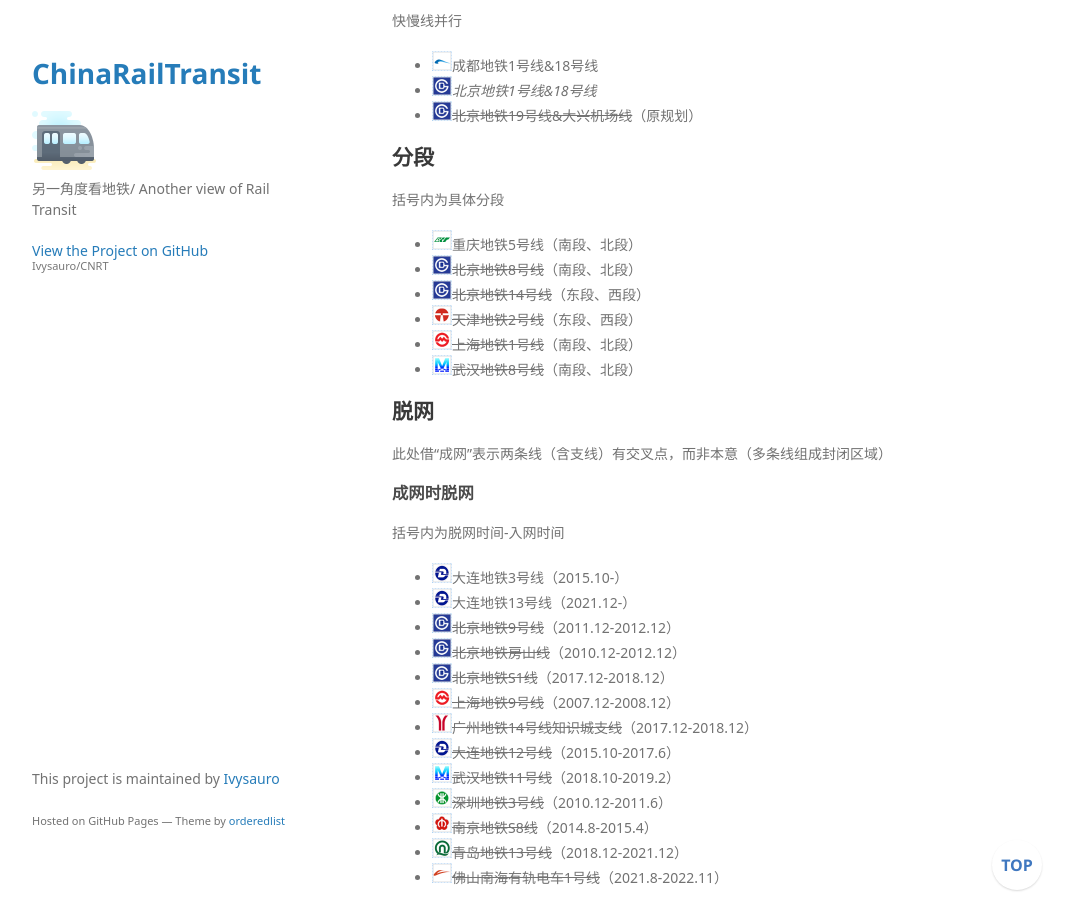
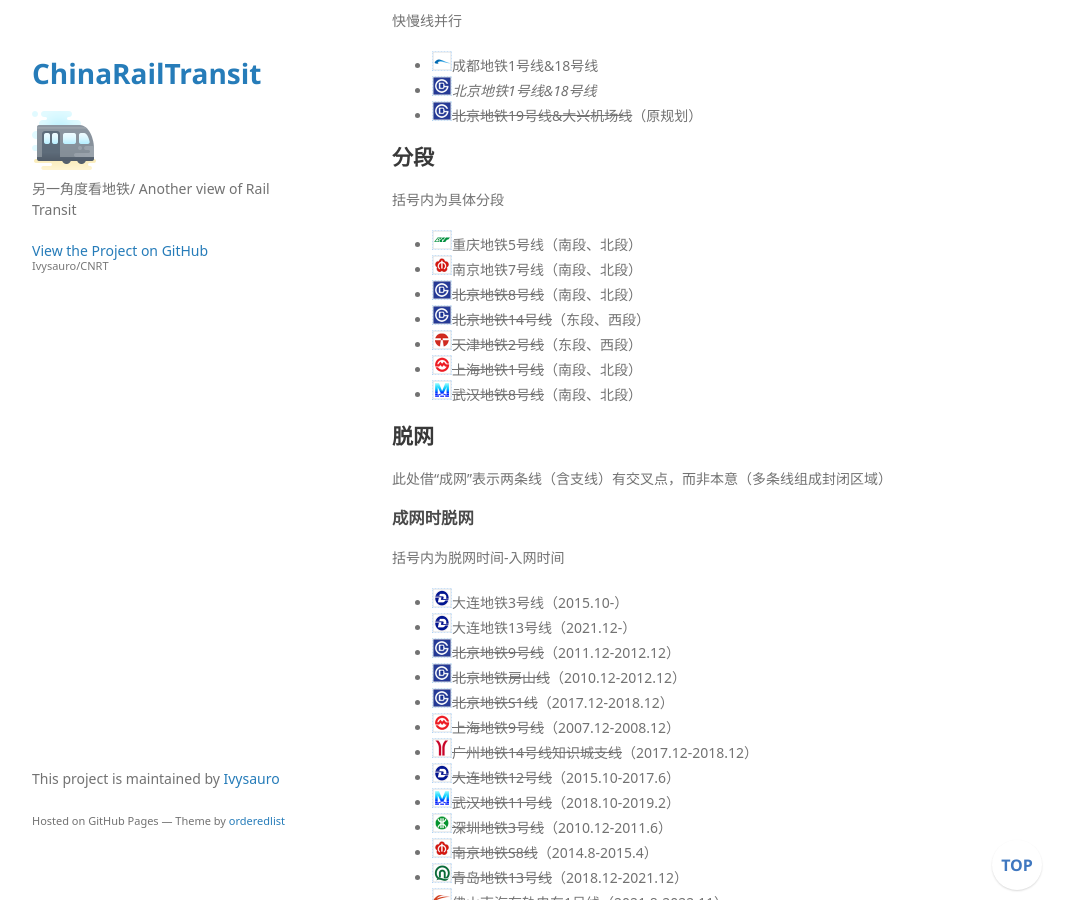
Before and after one commit to Ivysauro/CNRT, a Jekyll site: the page built from data/SpOp.md, in a window 1280 px wide and 900 px high, scrolled down 5101 px. Shown: the whole window, without its empty margins (178-1249 px from the left). Built offline with Jekyll 4.4.1, drawn with Linux system fonts in a browser that asks for light colours; some web fonts are replaced; our own code applies the rules of GitHub Pages for plain Markdown files; a script that is not in the unit is left out.

Commit message:
🚇更新南京数据

```diff
--- a/data/SpOp.md
+++ b/data/SpOp.md
@@ -214,6 +214,7 @@
 括号内为具体分段
 
 - <img src="https://raw.githubusercontent.com/Ivysauro/CNRT/master/images/city/cq.gif" width="20" hegiht="20"/>重庆地铁5号线（南段、北段）
+- <img src="https://raw.githubusercontent.com/Ivysauro/CNRT/master/images/city/nj.gif" width="20" hegiht="20"/>南京地铁7号线（南段、北段）
 - <img src="https://raw.githubusercontent.com/Ivysauro/CNRT/master/images/city/bj.gif" width="20" hegiht="20"/>~~北京地铁8号线~~（南段、北段）
 - <img src="https://raw.githubusercontent.com/Ivysauro/CNRT/master/images/city/bj.gif" width="20" hegiht="20"/>~~北京地铁14号线~~（东段、西段）
 - <img src="https://raw.githubusercontent.com/Ivysauro/CNRT/master/images/city/tj.gif" width="20" hegiht="20"/>~~天津地铁2号线~~（东段、西段）
```
